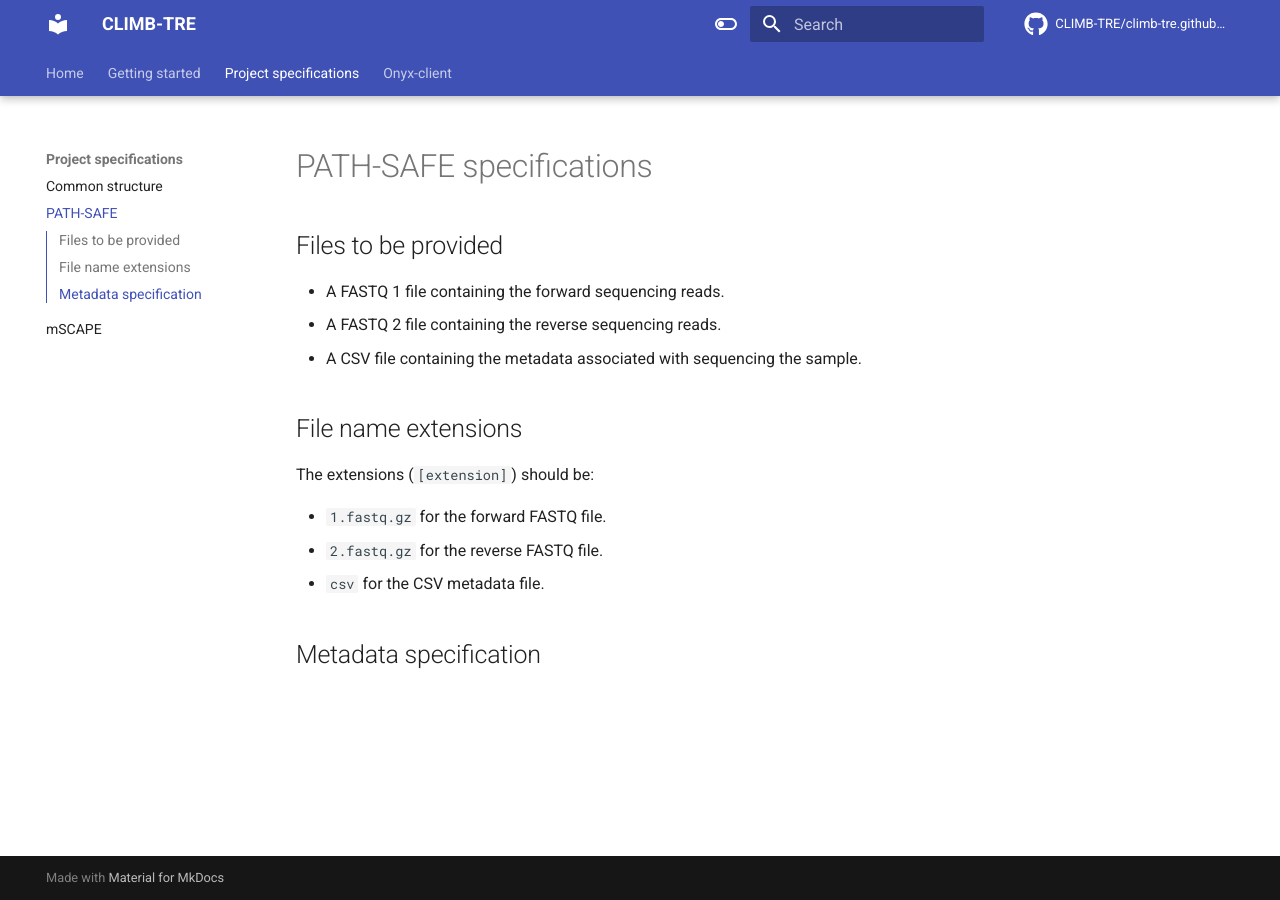
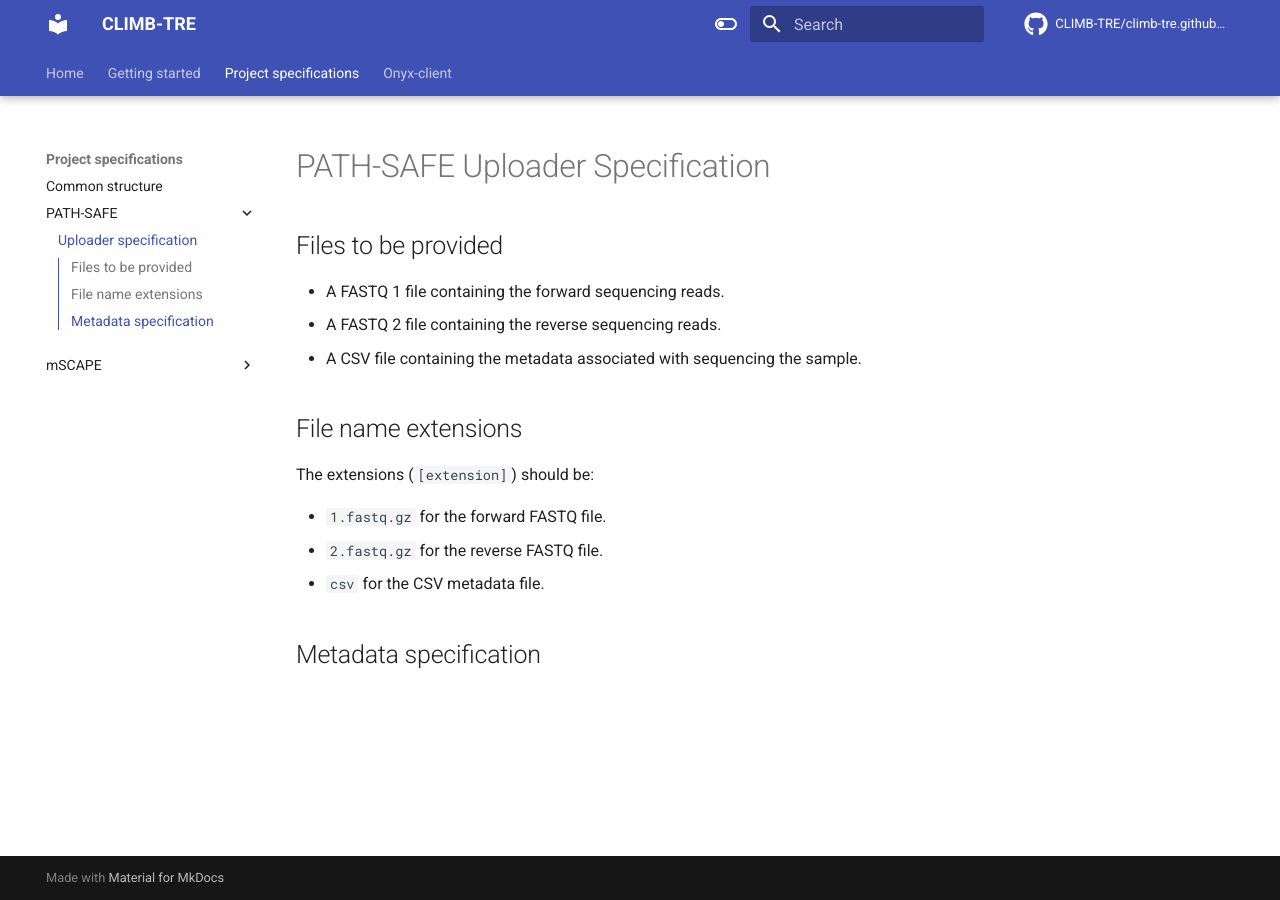
Before and after one commit to warrickball/climb-tre.github.io, an MkDocs documentation site: the page built from docs/pathsafe.md, in a window 1280 px wide. Built offline with MkDocs 1.6.1 and Material for MkDocs 9.7.7, drawn with Linux system fonts in a browser that asks for light colours; comment, search, counter and statistics services are not loaded.

Commit message:
Added analysis specification for mSCAPE

```diff
--- a/docs/pathsafe.md
+++ b/docs/pathsafe.md
@@ -1,4 +1,4 @@
-# PATH-SAFE specifications
+# PATH-SAFE Uploader Specification
 
 ## Files to be provided
 
--- a/mkdocs.yml
+++ b/mkdocs.yml
@@ -68,6 +68,9 @@
       - Analysis examples for mSCAPE: mscape-examples.md
   - Project specifications:
     - Common structure: common.md
-    - PATH-SAFE: pathsafe.md
-    - mSCAPE: mscape.md
+    - PATH-SAFE:
+      - Uploader specification: pathsafe.md
+    - mSCAPE:
+      - Uploader specification: mscape.md
+      - Analysis specification: mscape-analysis.md
   - Onyx-client: https://CLIMB-TRE.github.io/onyx-client/
```
Also changed, not shown: docs/mscape-analysis.md (added, +1 -0 lines), docs/mscape.md (+1 -1 lines), 2 other files.
